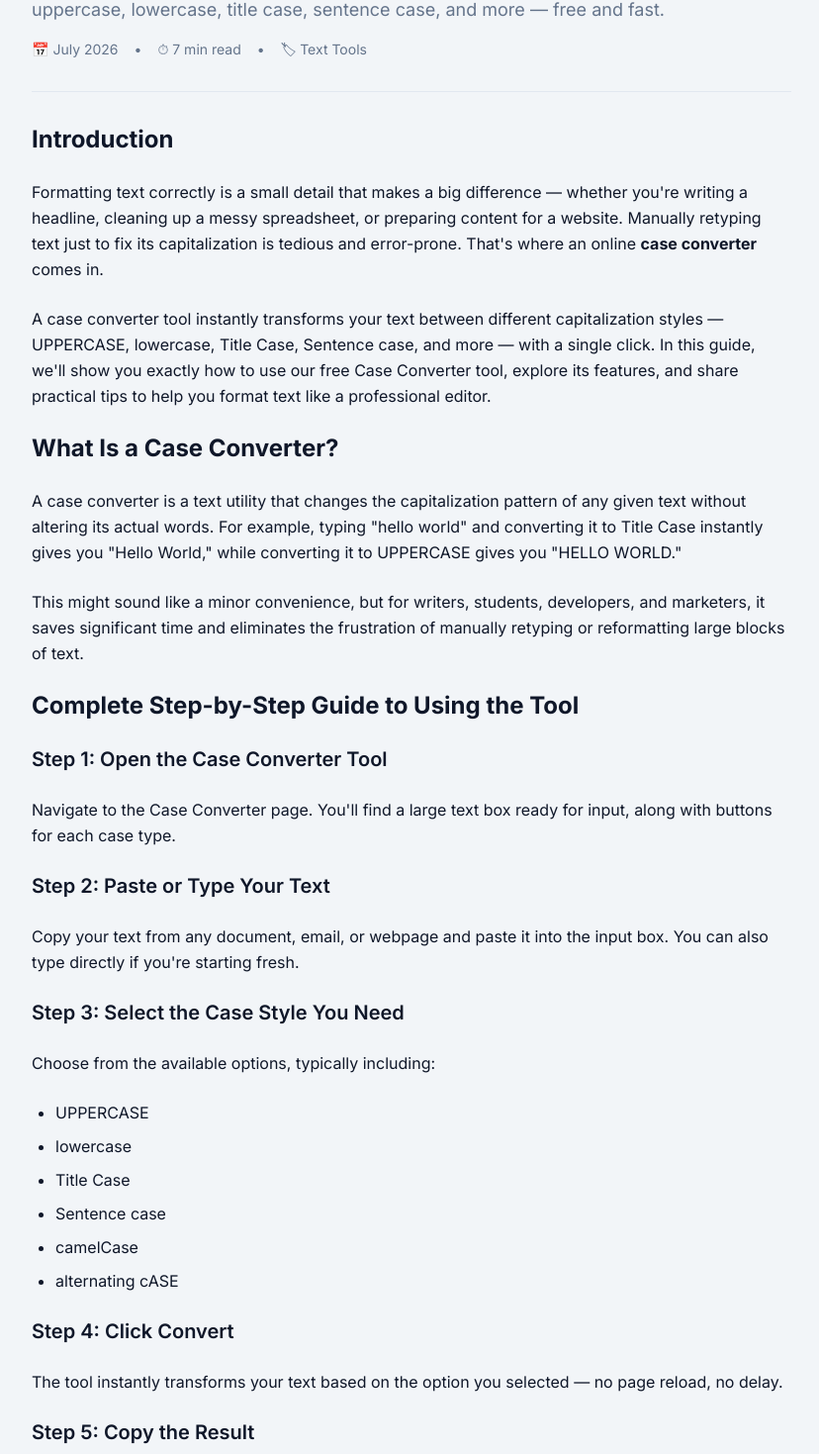
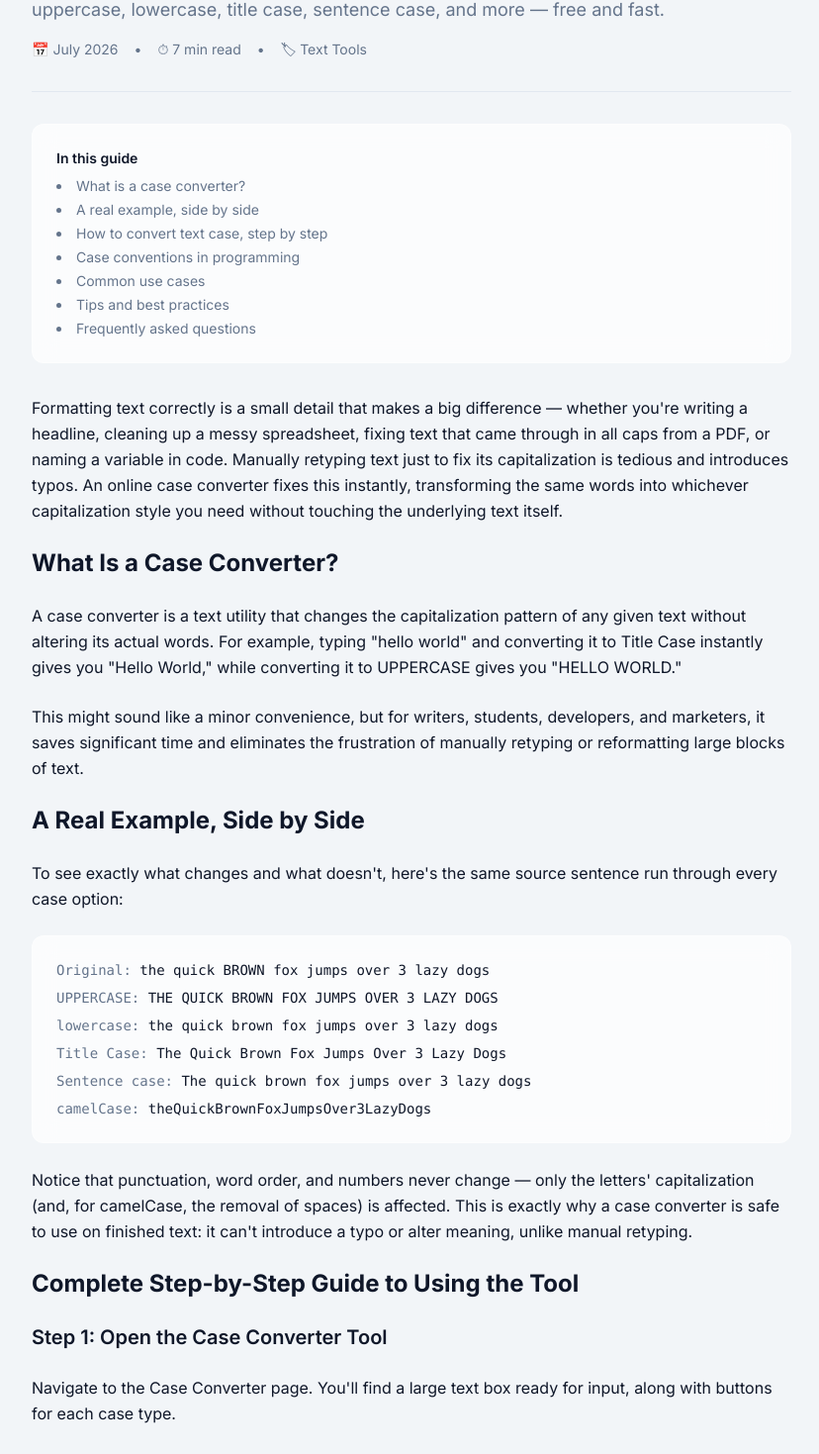
Before and after one commit to surajkumar122024-star/ok01, a Next.js app: page /blog/case-converter-guide in a window 1280 px wide. Shown: the part 356-1825 px from the top of the page at 99% size, without its empty margins (224-1052 px from the left). Built offline with nearby package versions, Linux system fonts and the light colour scheme.

Commit message:
Improve case-converter-guide article: add TOC, real side-by-side example, coding conventions deep-dive, 2 more FAQs — expand to ~1540 words

```diff
--- a/src/app/blog/case-converter-guide/page.tsx
+++ b/src/app/blog/case-converter-guide/page.tsx
@@ -36,20 +36,58 @@ export default function CaseConverterGuideArticle() {
 
         <hr className="border-border" />
 
+        {/* Table of Contents */}
+        <nav className="glass rounded-xl border p-6 space-y-2 text-sm">
+          <p className="font-semibold mb-2">In this guide</p>
+          <ul className="space-y-1 list-disc list-inside text-muted-foreground">
+            <li><a href="#what-is" className="hover:text-primary">What is a case converter?</a></li>
+            <li><a href="#example" className="hover:text-primary">A real example, side by side</a></li>
+            <li><a href="#how-to" className="hover:text-primary">How to convert text case, step by step</a></li>
+            <li><a href="#coding-conventions" className="hover:text-primary">Case conventions in programming</a></li>
+            <li><a href="#use-cases" className="hover:text-primary">Common use cases</a></li>
+            <li><a href="#tips" className="hover:text-primary">Tips and best practices</a></li>
+            <li><a href="#faq" className="hover:text-primary">Frequently asked questions</a></li>
+          </ul>
+        </nav>
+
         {/* Content */}
         <div className="prose prose-neutral dark:prose-invert max-w-none space-y-6 text-base leading-relaxed">
 
-          <h2 className="text-2xl font-bold mt-8">Introduction</h2>
+          <p>
+            Formatting text correctly is a small detail that makes a big difference — whether you're
+            writing a headline, cleaning up a messy spreadsheet, fixing text that came through in all
+            caps from a PDF, or naming a variable in code. Manually retyping text just to fix its
+            capitalization is tedious and introduces typos. An online case converter fixes this
+            instantly, transforming the same words into whichever capitalization style you need
+            without touching the underlying text itself.
+          </p>
 
-          <p>Formatting text correctly is a small detail that makes a big difference — whether you're writing a headline, cleaning up a messy spreadsheet, or preparing content for a website. Manually retyping text just to fix its capitalization is tedious and error-prone. That's where an online <strong>case converter</strong> comes in.</p>
-          <p>A case converter tool instantly transforms your text between different capitalization styles — UPPERCASE, lowercase, Title Case, Sentence case, and more — with a single click. In this guide, we'll show you exactly how to use our free Case Converter tool, explore its features, and share practical tips to help you format text like a professional editor.</p>
-
-          <h2 className="text-2xl font-bold mt-8">What Is a Case Converter?</h2>
+          <h2 id="what-is" className="text-2xl font-bold mt-8">What Is a Case Converter?</h2>
 
           <p>A case converter is a text utility that changes the capitalization pattern of any given text without altering its actual words. For example, typing "hello world" and converting it to Title Case instantly gives you "Hello World," while converting it to UPPERCASE gives you "HELLO WORLD."</p>
           <p>This might sound like a minor convenience, but for writers, students, developers, and marketers, it saves significant time and eliminates the frustration of manually retyping or reformatting large blocks of text.</p>
 
-          <h2 className="text-2xl font-bold mt-8">Complete Step-by-Step Guide to Using the Tool</h2>
+          <h2 id="example" className="text-2xl font-bold mt-8">A Real Example, Side by Side</h2>
+          <p>
+            To see exactly what changes and what doesn't, here's the same source sentence run through
+            every case option:
+          </p>
+          <div className="glass rounded-xl border p-6 space-y-2 font-mono text-sm">
+            <p><span className="text-muted-foreground">Original:</span> the quick BROWN fox jumps over 3 lazy dogs</p>
+            <p><span className="text-muted-foreground">UPPERCASE:</span> THE QUICK BROWN FOX JUMPS OVER 3 LAZY DOGS</p>
+            <p><span className="text-muted-foreground">lowercase:</span> the quick brown fox jumps over 3 lazy dogs</p>
+            <p><span className="text-muted-foreground">Title Case:</span> The Quick Brown Fox Jumps Over 3 Lazy Dogs</p>
+            <p><span className="text-muted-foreground">Sentence case:</span> The quick brown fox jumps over 3 lazy dogs</p>
+            <p><span className="text-muted-foreground">camelCase:</span> theQuickBrownFoxJumpsOver3LazyDogs</p>
+          </div>
+          <p>
+            Notice that punctuation, word order, and numbers never change — only the letters'
+            capitalization (and, for camelCase, the removal of spaces) is affected. This is exactly
+            why a case converter is safe to use on finished text: it can't introduce a typo or alter
+            meaning, unlike manual retyping.
+          </p>
+
+          <h2 id="how-to" className="text-2xl font-bold mt-8">Complete Step-by-Step Guide to Using the Tool</h2>
 
           <h3 className="text-xl font-semibold mt-6">Step 1: Open the Case Converter Tool</h3>
           <p>Navigate to the Case Converter page. You'll find a large text box ready for input, along with buttons for each case type.</p>
@@ -93,7 +131,26 @@ export default function CaseConverterGuideArticle() {
           <p><strong>4. Reduces Human Error</strong> Manual retyping often introduces typos. A dedicated converter guarantees the words stay exactly the same — only the casing changes.</p>
           <p><strong>5. Boosts Productivity for Writers and Students</strong> Whether formatting an essay title or fixing capitalization in a long report, this tool removes a tedious manual step from your workflow.</p>
 
-          <h2 className="text-2xl font-bold mt-8">Common Use Cases</h2>
+          <h2 id="coding-conventions" className="text-2xl font-bold mt-8">Case Conventions in Programming</h2>
+          <p>
+            Different programming languages and contexts have settled on different case conventions,
+            and using the wrong one for a given codebase is a common source of inconsistent, harder-to-read
+            code. Here's a quick reference:
+          </p>
+          <div className="glass rounded-xl border p-6 space-y-2 font-mono text-sm">
+            <p><strong>camelCase</strong> — myVariableName — standard for JavaScript, TypeScript, and Java variables</p>
+            <p><strong>PascalCase</strong> — MyClassName — used for class and component names in most languages</p>
+            <p><strong>snake_case</strong> — my_variable_name — Python's community convention (PEP 8)</p>
+            <p><strong>kebab-case</strong> — my-file-name — common for URLs, file names, and CSS classes</p>
+            <p><strong>UPPER_SNAKE_CASE</strong> — MY_CONSTANT — the traditional convention for constants across many languages</p>
+          </div>
+          <p>
+            If you're contributing to an existing codebase, matching its established convention
+            matters more than personal preference — mixed conventions within one project make code
+            noticeably harder to scan and review.
+          </p>
+
+          <h2 id="use-cases" className="text-2xl font-bold mt-8">Common Use Cases</h2>
 
           <ul className="list-disc pl-6 space-y-2">
           <li><strong>Formatting blog post titles</strong> into proper Title Case for consistency and SEO best practices.</li>
@@ -105,7 +162,7 @@ export default function CaseConverterGuideArticle() {
           <li><strong>Email subject lines</strong>, where proper capitalization improves readability and professionalism.</li>
           </ul>
 
-          <h2 className="text-2xl font-bold mt-8">Tips &amp; Best Practices</h2>
+          <h2 id="tips" className="text-2xl font-bold mt-8">Tips &amp; Best Practices</h2>
 
           <ul className="list-disc pl-6 space-y-2">
           <li>Use <strong>Title Case</strong> for headlines, blog titles, and article headers to follow standard publishing conventions.</li>
@@ -116,7 +173,7 @@ export default function CaseConverterGuideArticle() {
           <li>Combine this tool with a word counter to check text length after cleaning up formatting for platforms with character limits.</li>
           </ul>
 
-          <h2 className="text-2xl font-bold mt-8">Frequently Asked Questions</h2>
+          <h2 id="faq" className="text-2xl font-bold mt-8">Frequently Asked Questions</h2>
           <h3 className="text-lg font-semibold mt-4">What is a case converter used for?</h3>
           <p>A case converter changes the capitalization style of text — such as converting it to uppercase, lowercase, or title case — without altering the actual words.</p>
           <h3 className="text-lg font-semibold mt-4">Does the tool change the meaning of my text?</h3>
@@ -135,7 +192,11 @@ export default function CaseConverterGuideArticle() {
           <p>Yes, it's completely free with no sign-up or subscription required.</p>
           <h3 className="text-lg font-semibold mt-4">Can I use this tool for SEO purposes?</h3>
           <p>Yes, converting titles and headings into proper Title Case is a common SEO and content formatting best practice.</p>
-          <h3 className="text-lg font-semibold mt-4">Does this tool work on mobile devices?</h3>
+          <h3 className="text-lg font-semibold mt-4">Does this tool support snake_case conversion?</h3>
+          <p>Yes, alongside UPPERCASE, lowercase, Title Case, Sentence case, and camelCase, snake_case conversion is available specifically for code-focused naming needs.</p>
+          <h3 className="text-lg font-semibold mt-4">Why do mixed case conventions in one codebase cause problems?</h3>
+          <p>Inconsistent naming (some variables in camelCase, others in snake_case) makes code harder to scan and increases the chance of typo-related bugs when referencing a variable by the wrong convention.</p>
+          <h3 className="text-lg font-semibold mt-4">Does the Case Converter tool work on mobile devices?</h3>
           <p>Yes, the Case Converter is fully responsive and works smoothly on smartphones and tablets.</p>
 
           <h2 className="text-2xl font-bold mt-8">Conclusion</h2>
```
